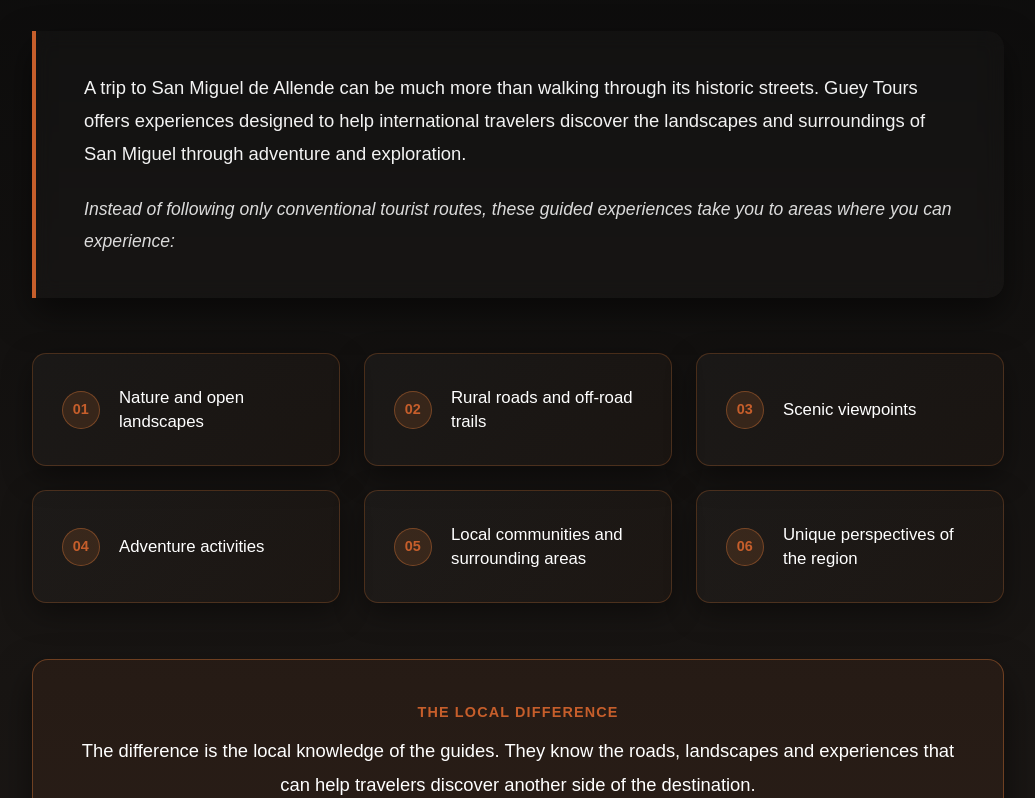
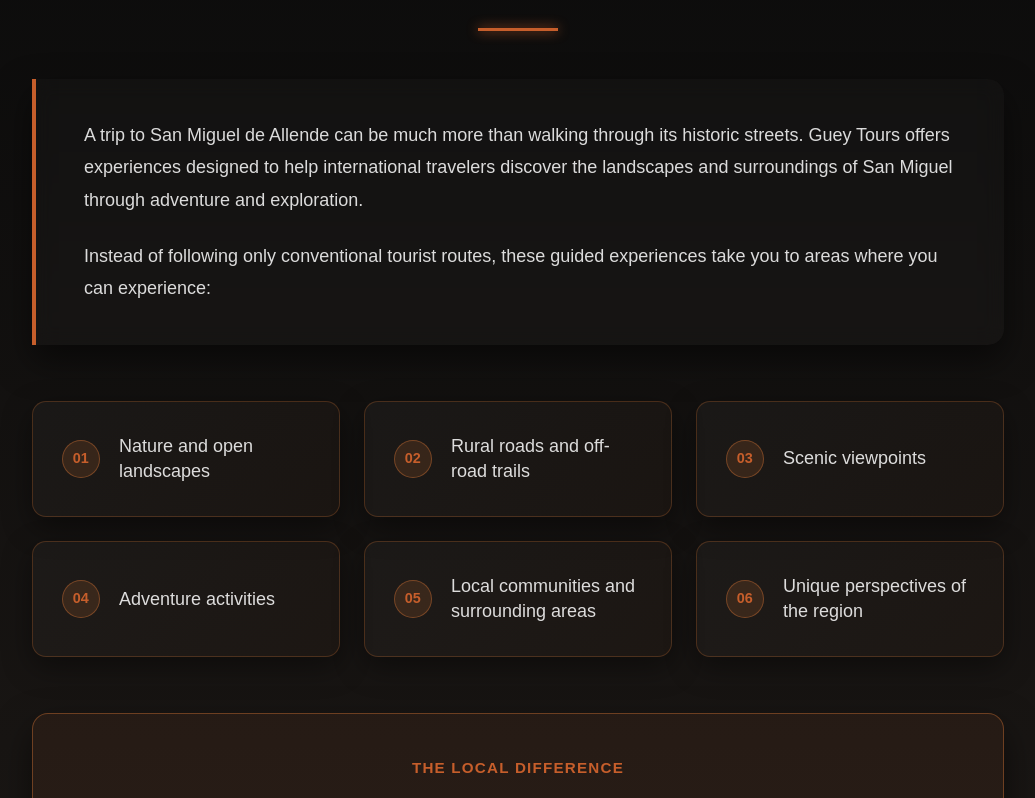
Before and after one commit to DraftStudiomx/Guey-tours-SEO, a Next.js app: page /san-miguel-de-allende-tours in a window 1280 px wide. Shown: the part 1542-2340 px from the top of the page, without its empty margins (122-1157 px from the left). Built offline with nearby package versions, Linux system fonts and the light colour scheme; a web font is replaced by a local one.

Commit message:
Update SanMiguelContent.tsx

```diff
--- a/app/san-miguel-de-allende-tours/SanMiguelContent.tsx
+++ b/app/san-miguel-de-allende-tours/SanMiguelContent.tsx
@@ -173,7 +173,8 @@ const [openIndex, setOpenIndex] = useState<number | null>(null)
 
          {/* Inicio de section dos */}
 <section style={{
-  padding: '6rem 2rem',
+  padding: '6rem 2rem 6rem 2rem',
+  marginTop: '3rem',
   background: 'linear-gradient(180deg, #0b0b0b 0%, rgba(217, 119, 54, 0.04) 100%)',
   color: '#fff',
   fontFamily: 'sans-serif',
@@ -219,23 +220,26 @@ const [openIndex, setOpenIndex] = useState<number | null>(null)
       backdropFilter: 'blur(10px)'
     }}>
       <p style={{
-        fontSize: '1.15rem',
+        fontFamily: 'sans-serif',
+        fontStyle: 'normal',
+        fontWeight: '400',
+        color: 'rgba(255, 255, 255, 0.85)',
+        fontSize: '18px',
         lineHeight: 1.8,
-        color: 'rgba(255, 255, 255, 0.95)',
-        margin: '0 0 1.5rem 0',
-        fontWeight: 300
+        margin: '0 0 1.5rem 0'
       }}>
         {lang === 'es'
           ? 'Un viaje a San Miguel de Allende puede ser mucho más que caminar por sus calles históricas. Guey Tours ofrece experiencias diseñadas para ayudar a viajeros internacionales a descubrir los paisajes y alrededores de San Miguel a través de la aventura y la exploración.'
           : 'A trip to San Miguel de Allende can be much more than walking through its historic streets. Guey Tours offers experiences designed to help international travelers discover the landscapes and surroundings of San Miguel through adventure and exploration.'}
       </p>
       <p style={{
-        fontSize: '1.1rem',
+        fontFamily: 'sans-serif',
+        fontStyle: 'normal',
+        fontWeight: '400',
+        color: 'rgba(255, 255, 255, 0.85)',
+        fontSize: '18px',
         lineHeight: 1.8,
-        color: 'rgba(255, 255, 255, 0.85)',
-        margin: 0,
-        fontWeight: 300,
-        fontStyle: 'italic'
+        margin: 0
       }}>
         {lang === 'es'
           ? 'En lugar de seguir solo las rutas turísticas convencionales, estas experiencias guiadas te llevan a zonas donde puedes experimentar:'
@@ -303,9 +307,11 @@ const [openIndex, setOpenIndex] = useState<number | null>(null)
             0{index + 1}
           </div>
           <span style={{
-            fontSize: '1.05rem',
-            color: '#fff',
-            fontWeight: 500,
+            fontFamily: 'sans-serif',
+            fontStyle: 'normal',
+            fontWeight: '400',
+            color: 'rgba(255, 255, 255, 0.85)',
+            fontSize: '18px',
             lineHeight: 1.4
           }}>
             {lang === 'es' ? item.es : item.en}
@@ -324,19 +330,21 @@ const [openIndex, setOpenIndex] = useState<number | null>(null)
       textAlign: 'center'
     }}>
       <p style={{
-        fontSize: '1.15rem',
+        fontFamily: 'sans-serif',
+        fontStyle: 'normal',
+        fontWeight: '400',
+        color: 'rgba(255, 255, 255, 0.85)',
+        fontSize: '18px',
         lineHeight: 1.8,
-        color: '#fff',
-        margin: 0,
-        fontWeight: 400
+        margin: 0
       }}>
         <strong style={{
           color: 'var(--orange, #d97736)',
           textTransform: 'uppercase',
           display: 'block',
-          marginBottom: '0.5rem',
+          marginBottom: '0.8rem',
           letterSpacing: '0.08em',
-          fontSize: '0.9rem'
+          fontSize: '0.95rem'
         }}>
           {lang === 'es' ? 'La Diferencia Local' : 'The Local Difference'}
         </strong>
```
